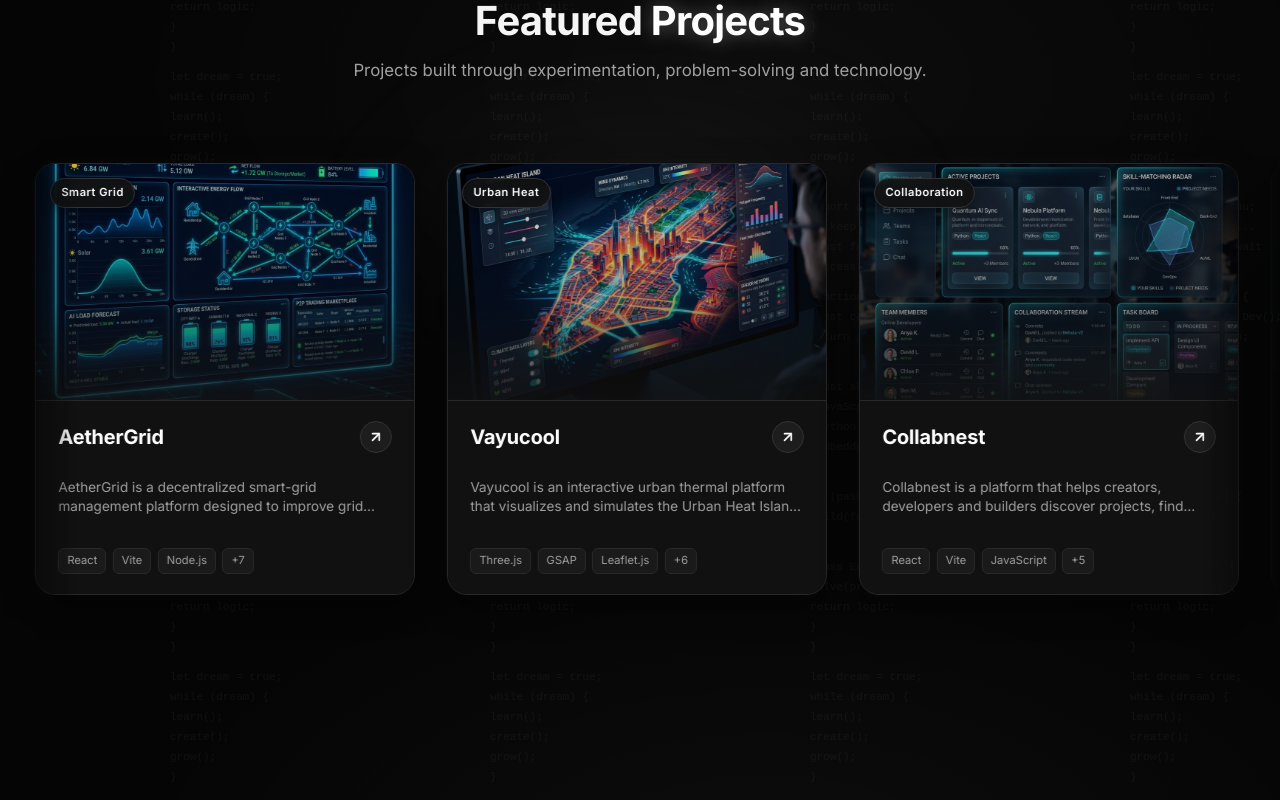
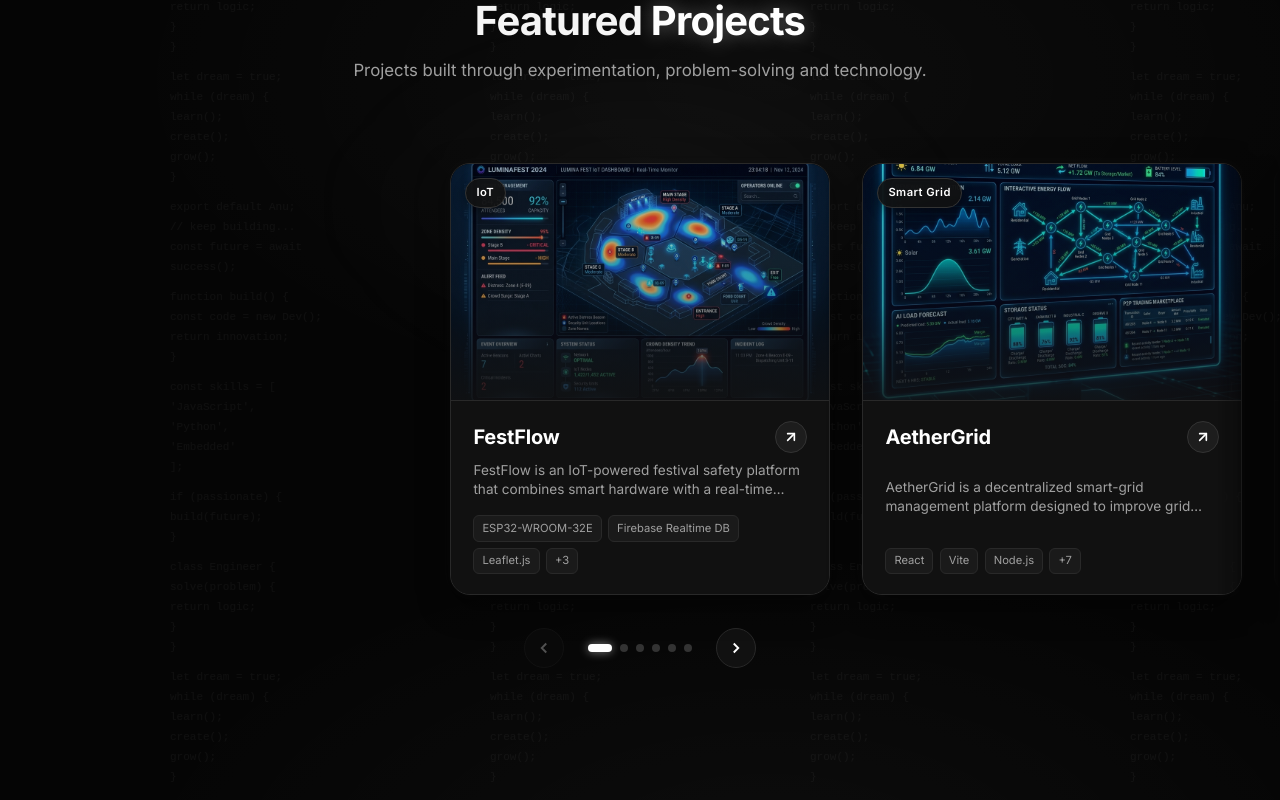
Before and after one commit to anureddyb20/anu, a Next.js app: page / in a window 1280 px wide. Shown: the part 2720-3520 px from the top of the page. Built offline with nearby package versions, Linux system fonts and the light colour scheme.

Commit message:
feat: implement interactive project carousel and reusable skills section components

```diff
--- a/src/components/ProjectCarousel.module.css
+++ b/src/components/ProjectCarousel.module.css
@@ -2,86 +2,143 @@
   position: relative;
   width: 100%;
   overflow: hidden;
-  padding: 1.5rem 0 3rem 0;
+  padding: 1.5rem 0 1rem 0;
+  touch-action: pan-y;
+  user-select: none;
+  -webkit-user-select: none;
   /* Cinematic edge gradient masks */
   mask-image: linear-gradient(
     to right,
     transparent 0%,
-    black 6%,
-    black 94%,
+    black 5%,
+    black 95%,
     transparent 100%
   );
   -webkit-mask-image: linear-gradient(
     to right,
     transparent 0%,
-    black 6%,
-    black 94%,
+    black 5%,
+    black 95%,
     transparent 100%
   );
 }
 
-.trackContainer {
-  display: flex;
-  width: max-content;
-  cursor: default;
-  user-select: none;
+.trackStage {
+  width: 100%;
+  cursor: grab;
+  touch-action: pan-y;
 }
 
-.marqueeTrack {
+.trackStage.isDragging {
+  cursor: grabbing !important;
+}
+
+.trackStage.isDragging * {
+  cursor: grabbing !important;
+}
+
+.carouselTrack {
   display: flex;
   gap: 2rem;
-  padding: 1rem 1rem;
+  padding: 1rem 0;
   will-change: transform;
-  animation: marqueeRightToLeft 42s linear infinite;
+  transition: transform 0.4s cubic-bezier(0.2, 0.8, 0.2, 1);
 }
 
-@keyframes marqueeRightToLeft {
-  0% {
-    transform: translateX(0%);
-  }
-  100% {
-    transform: translateX(-50%);
-  }
+.carouselTrack.isDraggingTrack {
+  transition: none !important;
 }
 
-/* Only pause when a card is clicked and modal is active */
-.carouselWrapper.paused .marqueeTrack,
-.paused .marqueeTrack {
-  animation-play-state: paused !important;
+/* Navigation controls row */
+.controlsRow {
+  display: flex;
+  align-items: center;
+  justify-content: center;
+  gap: 1.5rem;
+  margin-top: 1rem;
 }
 
-/* Reduced motion support */
-@media (prefers-reduced-motion: reduce) {
-  .marqueeTrack {
-    animation: none;
-    overflow-x: auto;
-    width: 100%;
-    justify-content: flex-start;
-  }
+.navBtn {
+  display: flex;
+  align-items: center;
+  justify-content: center;
+  width: 40px;
+  height: 40px;
+  border-radius: 50%;
+  background: #111111;
+  border: 1px solid #292929;
+  color: #ffffff;
+  cursor: pointer;
+  transition: all 0.3s ease;
+  outline: none;
+}
+
+.navBtn:hover,
+.navBtn:focus-visible {
+  background: #1c1c1c;
+  border-color: #ffffff;
+  box-shadow: 0 0 15px rgba(255, 255, 255, 0.15);
+  transform: scale(1.05);
+}
+
+.navBtn:disabled {
+  opacity: 0.3;
+  cursor: not-allowed;
+  transform: none;
+  box-shadow: none;
+  border-color: #292929;
+}
+
+.dotsRow {
+  display: flex;
+  align-items: center;
+  gap: 0.5rem;
+}
+
+.dot {
+  width: 8px;
+  height: 8px;
+  border-radius: 50%;
+  background: #333333;
+  border: none;
+  cursor: pointer;
+  padding: 0;
+  transition: all 0.3s ease;
+}
+
+.dotActive {
+  background: #ffffff;
+  width: 24px;
+  border-radius: 12px;
+  box-shadow: 0 0 10px rgba(255, 255, 255, 0.5);
 }
 
 @media (max-width: 768px) {
-  .marqueeTrack {
-    gap: 1.25rem;
-    animation-duration: 32s;
-    padding: 0.75rem 0.5rem;
-  }
-
   .carouselWrapper {
-    padding: 1rem 0 2rem 0;
+    padding: 1rem 0 1rem 0;
     mask-image: linear-gradient(
       to right,
       transparent 0%,
-      black 3%,
-      black 97%,
+      black 2%,
+      black 98%,
       transparent 100%
     );
     -webkit-mask-image: linear-gradient(
       to right,
       transparent 0%,
-      black 3%,
-      black 97%,
+      black 2%,
+      black 98%,
       transparent 100%
     );
   }
+
+  .carouselTrack {
+    gap: 1.25rem;
+    padding: 0.5rem 0;
+  }
+
+  .navBtn {
+    width: 36px;
+    height: 36px;
+  }
 }
--- a/src/components/ProjectCarousel.tsx
+++ b/src/components/ProjectCarousel.tsx
@@ -1,6 +1,6 @@
 'use client';
 
-import React from 'react';
+import React, { useState, useRef, useEffect, useCallback } from 'react';
 import { Project, projectsData } from '@/data/projectsData';
 import ProjectCard from './ProjectCard';
 import styles from './ProjectCarousel.module.css';
@@ -12,28 +12,225 @@ interface ProjectCarouselProps {
 
 export default function ProjectCarousel({
   onSelectProject,
-  isPausedExternal = false,
 }: ProjectCarouselProps) {
-  // Duplicate data array twice to guarantee a seamless 50% infinite translation loop
-  const duplicatedProjects = [...projectsData, ...projectsData];
+  const [currentIndex, setCurrentIndex] = useState<number>(0);
+  const [dragDelta, setDragDelta] = useState<number>(0);
+  const [isMouseDown, setIsMouseDown] = useState<boolean>(false);
+  const [isDragging, setIsDragging] = useState<boolean>(false);
+  const [stepWidth, setStepWidth] = useState<number>(412);
+  const [centerPadding, setCenterPadding] = useState<number>(0);
+
+  const wrapperRef = useRef<HTMLDivElement | null>(null);
+  const trackRef = useRef<HTMLDivElement | null>(null);
+  const startXRef = useRef<number>(0);
+  const hasDraggedRef = useRef<boolean>(false);
+  const totalCount = projectsData.length;
+
+  // Measure card sizes and calculate center alignment
+  const measureLayout = useCallback(() => {
+    if (!wrapperRef.current || !trackRef.current) return;
+    const stageWidth = wrapperRef.current.offsetWidth;
+    const firstCard = trackRef.current.children[0] as HTMLElement;
+
+    if (firstCard) {
+      const cardWidth = firstCard.offsetWidth;
+      const computedTrack = window.getComputedStyle(trackRef.current);
+      const gap = parseFloat(computedTrack.gap || '32');
+      const calculatedStep = cardWidth + gap;
+      setStepWidth(calculatedStep);
+
+      // Center the active card horizontally within the stage container
+      const padding = Math.max(0, (stageWidth - cardWidth) / 2);
+      setCenterPadding(padding);
+    }
+  }, []);
+
+  useEffect(() => {
+    measureLayout();
+    window.addEventListener('resize', measureLayout);
+    return () => window.removeEventListener('resize', measureLayout);
+  }, [measureLayout]);
+
+  const handleNext = useCallback(() => {
+    setCurrentIndex((prev) => Math.min(totalCount - 1, prev + 1));
+  }, [totalCount]);
+
+  const handlePrev = useCallback(() => {
+    setCurrentIndex((prev) => Math.max(0, prev - 1));
+  }, []);
+
+  // Keyboard navigation
+  useEffect(() => {
+    const handleKeyDown = (e: KeyboardEvent) => {
+      if (e.key === 'ArrowLeft') {
+        handlePrev();
+      } else if (e.key === 'ArrowRight') {
+        handleNext();
+      }
+    };
+    window.addEventListener('keydown', handleKeyDown);
+    return () => window.removeEventListener('keydown', handleKeyDown);
+  }, [handleNext, handlePrev]);
+
+  // Pointer & Touch Handlers
+  const handlePointerDown = (clientX: number) => {
+    startXRef.current = clientX;
+    hasDraggedRef.current = false;
+    setIsMouseDown(true);
+    setDragDelta(0);
+  };
+
+  const handlePointerMove = (clientX: number) => {
+    if (!isMouseDown) return;
+    const diff = clientX - startXRef.current;
+
+    // Distinguish click vs drag (6px threshold)
+    if (Math.abs(diff) > 6) {
+      hasDraggedRef.current = true;
+      setIsDragging(true);
+    }
+    setDragDelta(diff);
+  };
+
+  const handlePointerUp = () => {
+    if (!isMouseDown) return;
+    setIsMouseDown(false);
+    setIsDragging(false);
+
+    if (hasDraggedRef.current) {
+      // Calculate snap based on drag direction and magnitude
+      if (dragDelta < -40) {
+        handleNext();
+      } else if (dragDelta > 40) {
+        handlePrev();
+      }
+      // Reset drag flag after short delay to suppress onClick event
+      setTimeout(() => {
+        hasDraggedRef.current = false;
+      }, 50);
+    }
+
+    setDragDelta(0);
+  };
+
+  // Touch handlers
+  const handleTouchStart = (e: React.TouchEvent) => {
+    handlePointerDown(e.touches[0].clientX);
+  };
+
+  const handleTouchMove = (e: React.TouchEvent) => {
+    handlePointerMove(e.touches[0].clientX);
+  };
+
+  const handleTouchEnd = () => {
+    handlePointerUp();
+  };
+
+  // Mouse handlers
+  const handleMouseDown = (e: React.MouseEvent) => {
+    // Only respond to primary left click
+    if (e.button !== 0) return;
+    handlePointerDown(e.clientX);
+  };
+
+  const handleMouseMove = (e: React.MouseEvent) => {
+    handlePointerMove(e.clientX);
+  };
+
+  const handleMouseUp = () => {
+    handlePointerUp();
+  };
+
+  const handleMouseLeave = () => {
+    if (isMouseDown) {
+      handlePointerUp();
+    }
+  };
+
+  // Intercept Card Click: prevent modal opening if user was dragging
+  const handleSelectCard = (project: Project) => {
+    if (hasDraggedRef.current) return;
+    onSelectProject(project);
+  };
+
+  // Calculate current translation offset
+  const baseTranslate = centerPadding - currentIndex * stepWidth;
+  const currentTranslate = baseTranslate + dragDelta;
 
   return (
     <div
-      className={`${styles.carouselWrapper} ${isPausedExternal ? styles.paused : ''}`}
+      ref={wrapperRef}
+      className={styles.carouselWrapper}
       aria-roledescription="carousel"
-      aria-label="Continuous Projects Carousel"
+      aria-label="Featured Projects Showcase"
     >
-      <div className={styles.trackContainer}>
-        <div className={styles.marqueeTrack}>
-          {duplicatedProjects.map((project, index) => (
+      <div
+        className={`${styles.trackStage} ${isDragging ? styles.isDragging : ''}`}
+        onMouseDown={handleMouseDown}
+        onMouseMove={handleMouseMove}
+        onMouseUp={handleMouseUp}
+        onMouseLeave={handleMouseLeave}
+        onTouchStart={handleTouchStart}
+        onTouchMove={handleTouchMove}
+        onTouchEnd={handleTouchEnd}
+      >
+        <div
+          ref={trackRef}
+          className={`${styles.carouselTrack} ${isMouseDown ? styles.isDraggingTrack : ''}`}
+          style={{
+            transform: `translate3d(${currentTranslate}px, 0, 0)`,
+          }}
+        >
+          {projectsData.map((project) => (
             <ProjectCard
-              key={`${project.id}-${index}`}
+              key={project.id}
               project={project}
-              onSelect={onSelectProject}
+              onSelect={() => handleSelectCard(project)}
             />
           ))}
         </div>
       </div>
+
+      {/* Manual Navigation Row (Arrows + Dots) */}
+      <div className={styles.controlsRow}>
+        <button
+          type="button"
+          className={styles.navBtn}
+          onClick={handlePrev}
+          disabled={currentIndex === 0}
+          aria-label="Previous Project"
+        >
+          <svg width="18" height="18" viewBox="0 0 24 24" fill="none" stroke="currentColor" strokeWidth="2.5">
+            <polyline points="15 18 9 12 15 6" />
+          </svg>
+        </button>
+
+        <div className={styles.dotsRow} role="tablist" aria-label="Project Navigation">
+          {projectsData.map((project, idx) => (
+            <button
+              key={project.id}
+              type="button"
+              className={`${styles.dot} ${idx === currentIndex ? styles.dotActive : ''}`}
+              onClick={() => setCurrentIndex(idx)}
+              aria-label={`Go to project ${idx + 1}: ${project.name}`}
+              role="tab"
+              aria-selected={idx === currentIndex}
+            />
+          ))}
+        </div>
+
+        <button
+          type="button"
+          className={styles.navBtn}
+          onClick={handleNext}
+          disabled={currentIndex === totalCount - 1}
+          aria-label="Next Project"
+        >
+          <svg width="18" height="18" viewBox="0 0 24 24" fill="none" stroke="currentColor" strokeWidth="2.5">
+            <polyline points="9 18 15 12 9 6" />
+          </svg>
+        </button>
+      </div>
     </div>
   );
 }
--- a/src/components/SkillsSection.module.css
+++ b/src/components/SkillsSection.module.css
@@ -120,8 +120,8 @@
   top: 50%;
   left: 50%;
   transform: translate(-50%, -50%);
-  width: 190px;
-  height: 190px;
+  width: 130px;
+  height: 130px;
   border-radius: 50%;
   background: radial-gradient(circle at 35% 35%, #181818 0%, #101010 100%);
   border: 1px dashed rgba(255, 255, 255, 0.2);
@@ -396,6 +396,12 @@
     height: 520px;
   }
 
+  .centerPromptNode {
+    width: 100px;
+    height: 100px;
+    padding: 0.8rem;
+  }
+
   .domainCircleInactive {
     width: 110px;
     height: 110px;
--- a/src/data/resumeData.ts
+++ b/src/data/resumeData.ts
@@ -49,7 +49,7 @@ export const resumeData: ResumeData = {
   skills: {
     programming: ['C', 'Python', 'JavaScript'],
     frontend: ['HTML', 'CSS', 'React'],
-    tools: ['GitHub', 'VS Code', 'Supabase'],
+    tools: ['GitHub', 'VS Code', 'Supabase', 'Antigravity'],
     softSkills: ['Communication', 'Teamwork', 'Problem Solving'],
   },
   workshops: [
```
Also changed, not shown: src/components/SkillsSection.tsx (+12 -10 lines).
